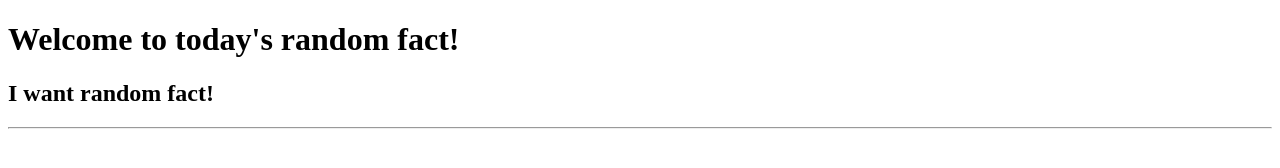
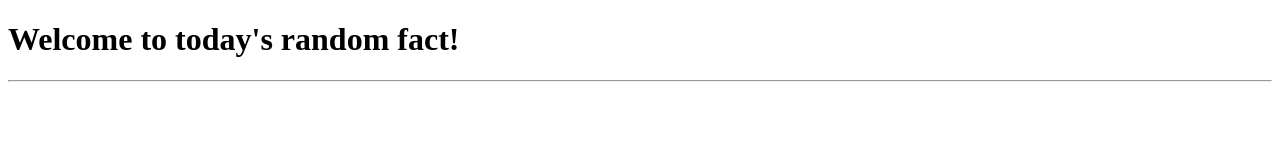
Before and after one commit to blaz-k/js-exercises, a plain HTML site: page random-facts/index.html in a window 1280 px wide. Drawn offline with Linux system fonts and the light colour scheme; no server answers.

Commit message:
no message

```diff
--- a/random-facts/index.html
+++ b/random-facts/index.html
@@ -6,7 +6,6 @@
   </head>
   <body>
     <h1>Welcome to today's random fact!</h1>
-      <h2>I want random fact!</h2>
     <hr>
     <div id="container"></div>
     <script src="random.js"></script>
```
